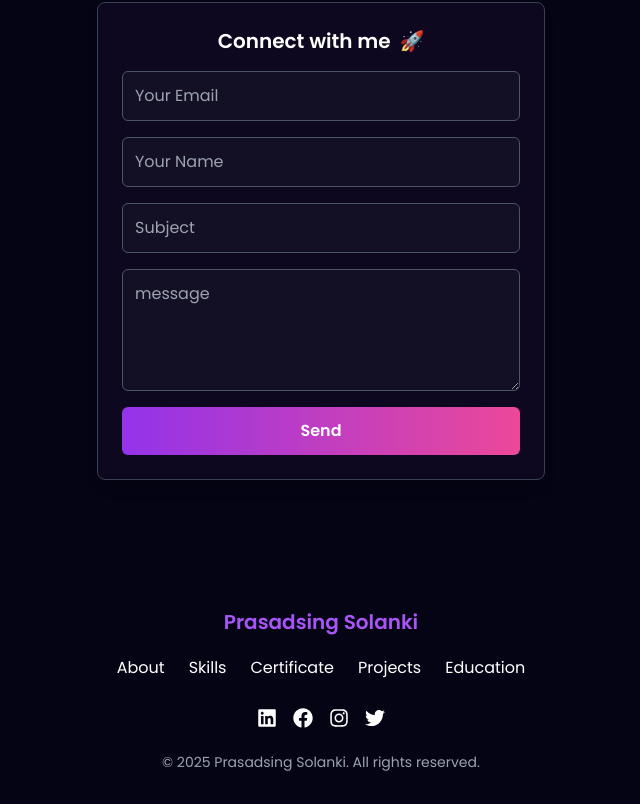
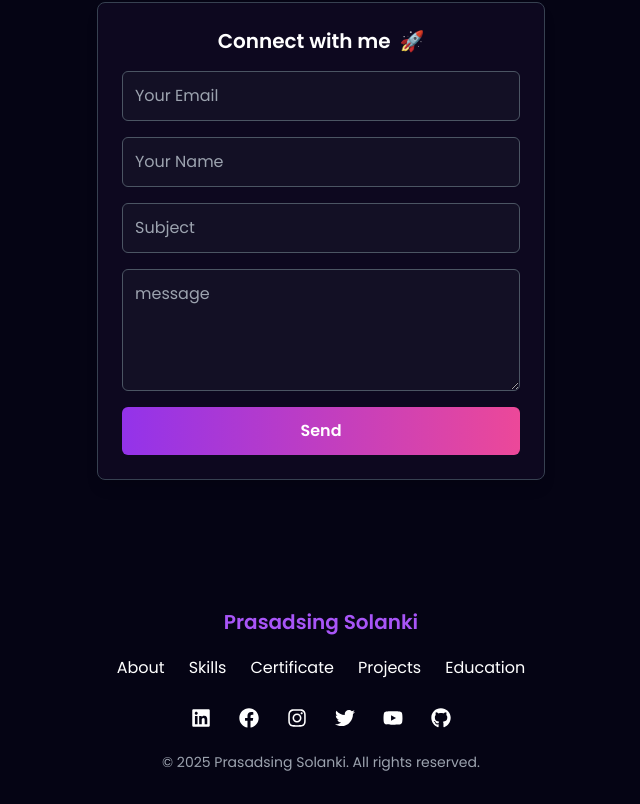
Before and after one commit to Prasadsing25/Prasadsing-Portfolio, a React (Vite) app: page / in a window 1280 px wide. Shown: the part 7055-7859 px from the top of the page, without its empty margins (319-959 px from the left). Built offline with nearby package versions, Linux system fonts and the light colour scheme.

Commit message:
Update Social media navigation

```diff
--- a/src/components/Footer/Footer.jsx
+++ b/src/components/Footer/Footer.jsx
@@ -1,4 +1,4 @@
-import { FaFacebook, FaTwitter, FaLinkedin, FaInstagram } from "react-icons/fa";
+import { FaFacebook, FaTwitter, FaLinkedin, FaInstagram, FaYoutube, FaGithub } from "react-icons/fa";
 
 const Footer = () => {
 
@@ -35,12 +35,14 @@ const Footer = () => {
                 </nav>
 
                 {/* Social media icons */}
-                <div className="flex flex-wrap justify-center space-x-4 mt-6">
+                <div className="flex flex-wrap justify-center space-x-4 mt-6 gap-3">
                     {[
-                        {icon: <FaLinkedin/>, link: "https://www.linkedin.com/in/prasadsing-solanki-0045ph275"},
-                        {icon: <FaFacebook/>, link: ""},
-                        {icon: <FaInstagram/>, link: "https://www.instagram.com/prasad_rajput1/"},
-                        {icon: <FaTwitter/>, link: ""},
+                        {icon: <FaLinkedin/>, link: "https://www.linkedin.com/in/prasadsing-solanki"},
+                        {icon: <FaFacebook/>, link: "https://www.facebook.com/prasad.solanki.50"},
+                        {icon: <FaInstagram/>, link: "https://www.instagram.com/prasad_rajput1111/"},
+                        {icon: <FaTwitter/>, link: "https://x.com/Prasadsing111?t=RZ0Zflnj7GAs2QPA6n6V3g&s=09"},
+                        {icon: <FaYoutube/>, link: "https://www.youtube.com/@prasadrajput1"},
+                        {icon: <FaGithub/>, link: "https://github.com/Prasadsing25"}
                     ].map((item, index) => (
                         <a
                         key={index}
```
